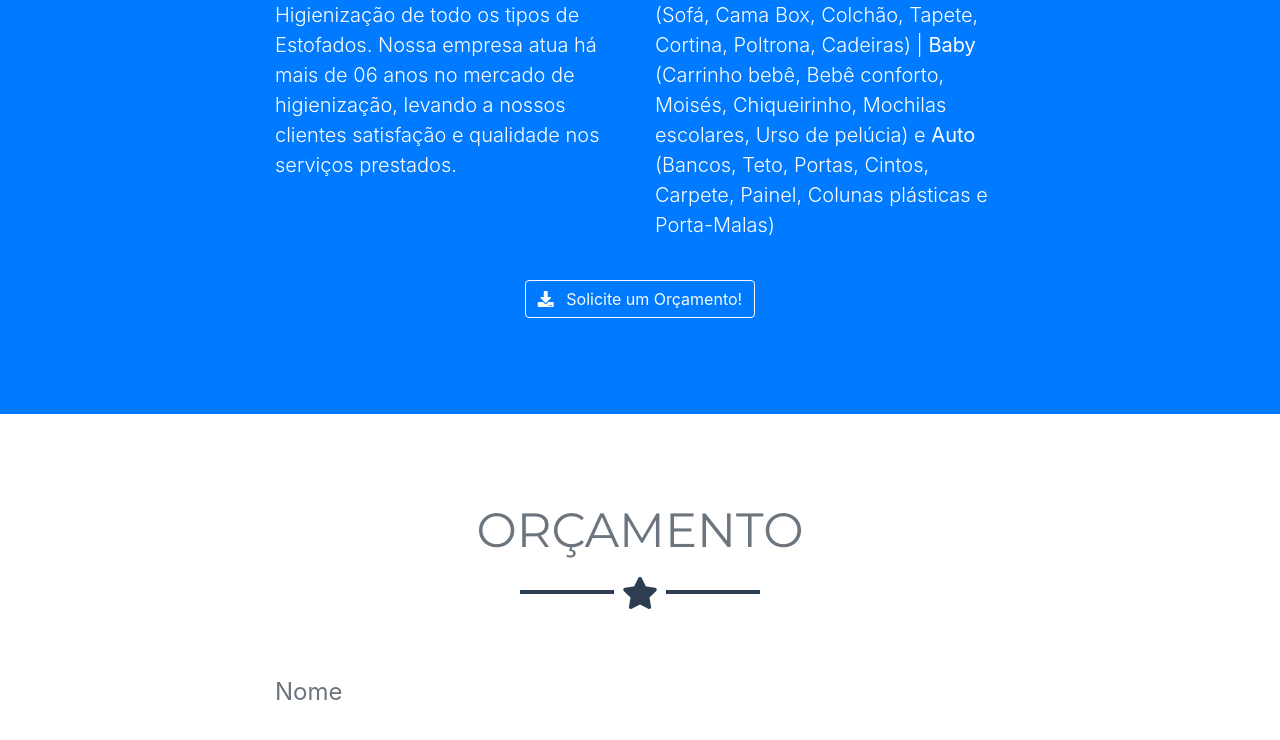
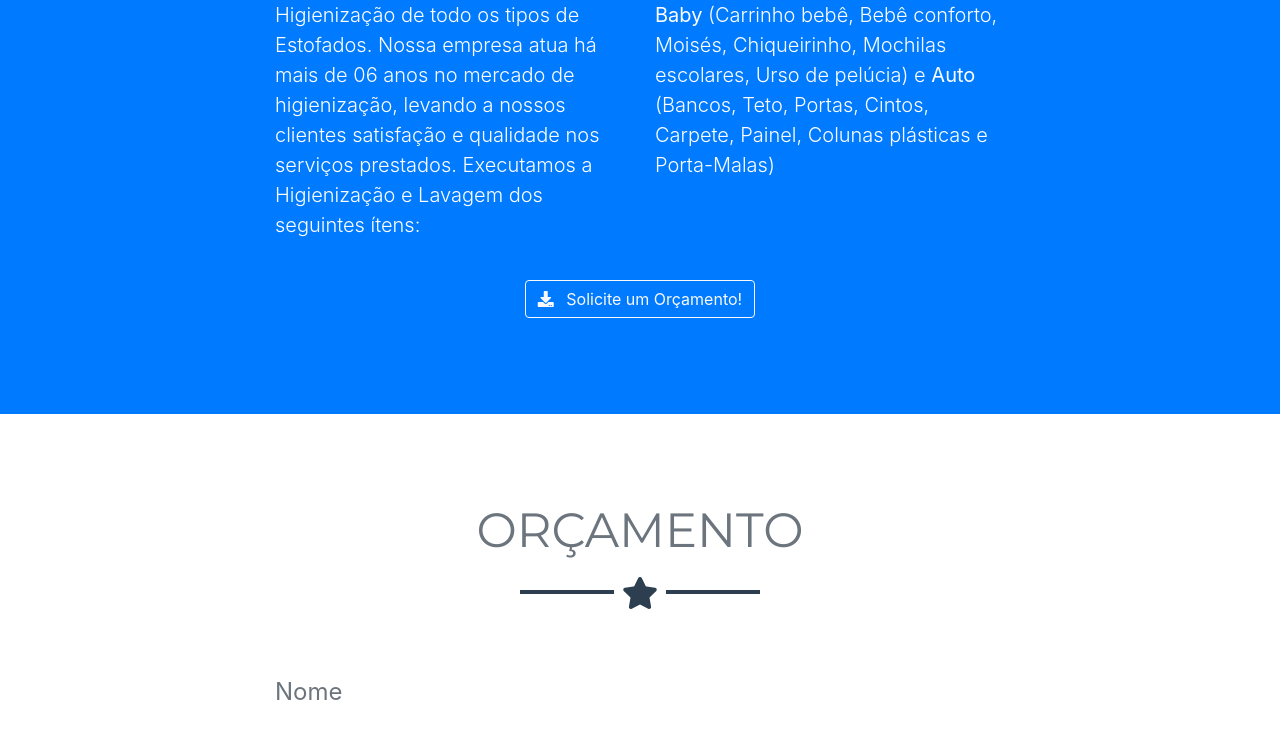
Before and after one commit to ecowashfalcao/site-ecowashfalcao, a website with bundled scripts: page index.html in a window 1280 px wide. Shown: the part 1931-2671 px from the top of the page. Built offline with nearby package versions, Linux system fonts and the light colour scheme.

Commit message:
Atualização Quem Somos

```diff
--- a/index.html
+++ b/index.html
@@ -139,10 +139,10 @@
       <hr class="star-light mb-5">
       <div class="row">
         <div class="col-lg-4 ml-auto">
-          <p class="lead">A <strong>EcoWash Falcão</strong> é uma empresa especializada em Lavagem e Higienização de todo os tipos de Estofados. Nossa empresa atua há mais de 06 anos no mercado de higienização, levando a nossos clientes satisfação e qualidade nos serviços prestados.</p>
+          <p class="lead">A <strong>EcoWash Falcão</strong> é uma empresa especializada em Lavagem e Higienização de todo os tipos de Estofados. Nossa empresa atua há mais de 06 anos no mercado de higienização, levando a nossos clientes satisfação e qualidade nos serviços prestados. Executamos a Higienização e Lavagem dos seguintes ítens: </p>
         </div>
         <div class="col-lg-4 mr-auto">
-          <p class="lead">Executamos a Higienização e Lavagem dos seguintes ítens: <strong>Home</strong> (Sofá, Cama Box, Colchão, Tapete, Cortina, Poltrona, Cadeiras) | <strong>Baby</strong> (Carrinho bebê, Bebê conforto, Moisés, Chiqueirinho, Mochilas escolares, Urso de pelúcia) e <strong>Auto</strong> (Bancos, Teto, Portas, Cintos, Carpete, Painel, Colunas plásticas e Porta-Malas)</p>
+          <p class="lead"><strong>Home</strong> (Sofá, Cama Box, Colchão, Tapete, Cortina, Poltrona, Cadeiras) | <strong>Baby</strong> (Carrinho bebê, Bebê conforto, Moisés, Chiqueirinho, Mochilas escolares, Urso de pelúcia) e <strong>Auto</strong> (Bancos, Teto, Portas, Cintos, Carpete, Painel, Colunas plásticas e Porta-Malas)</p>
         </div>
       </div>
       <div class="text-center mt-4">
```
